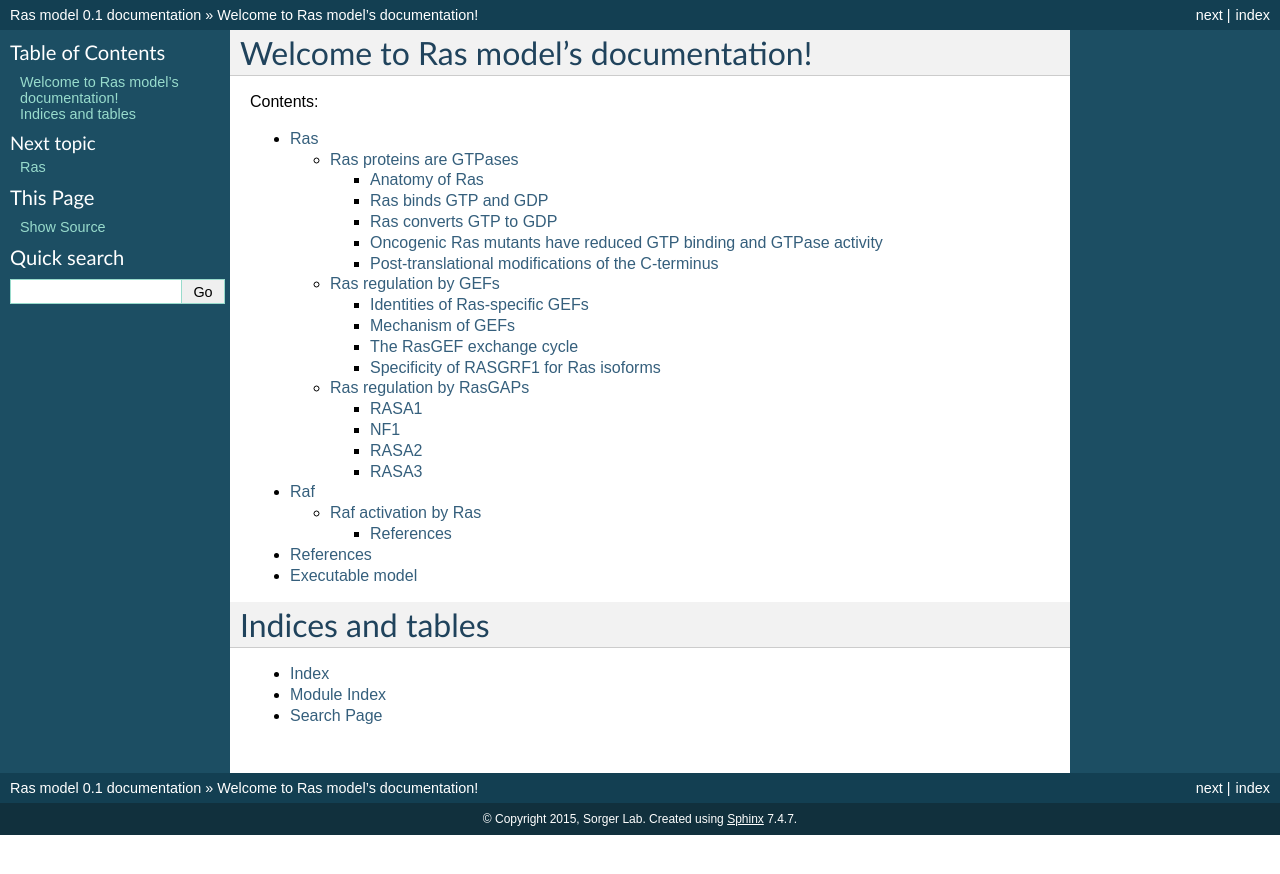
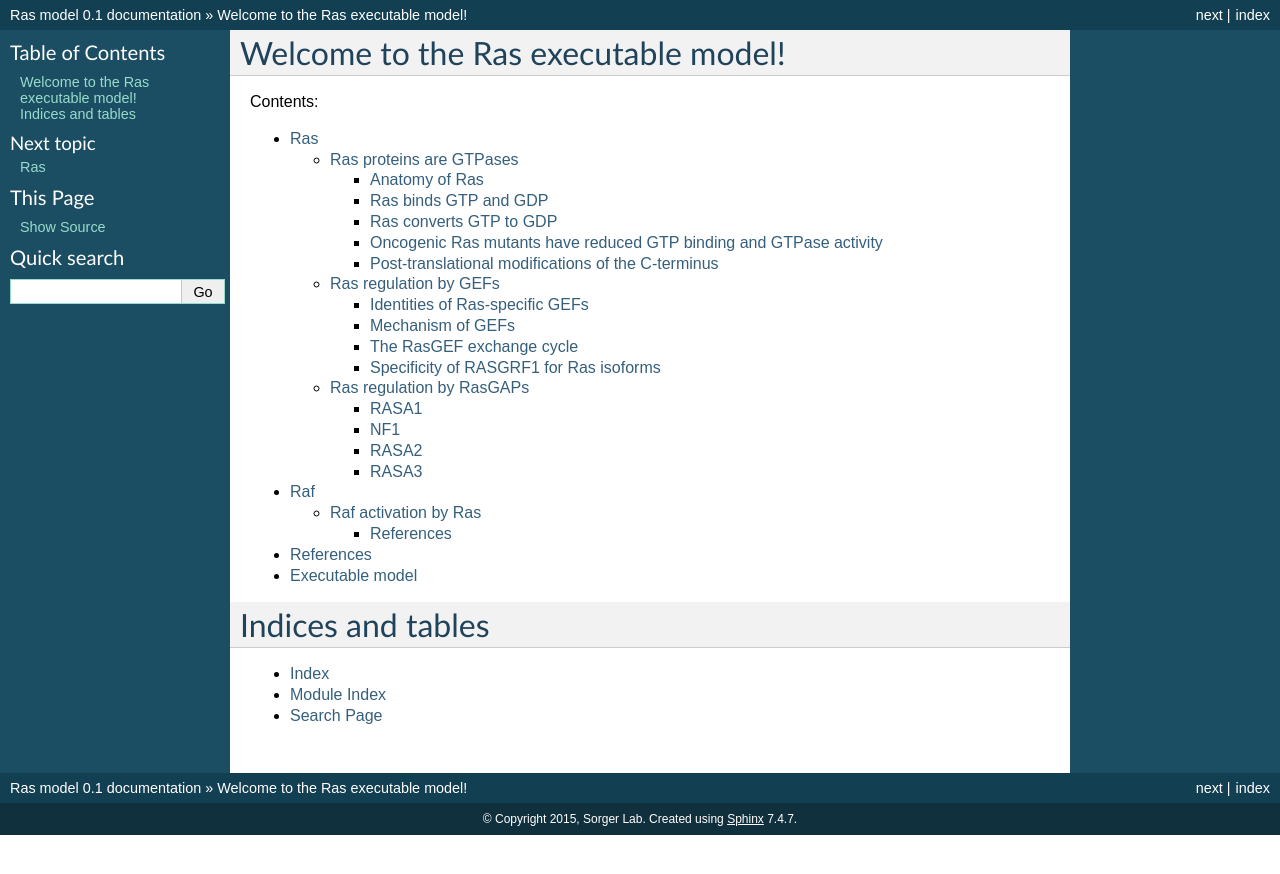
Before and after one commit to sorgerlab/rasmodel, a Sphinx documentation site: the page built from doc/index.rst, in a window 1280 px wide. Shown: the top 874 px of the page. Built offline with Sphinx 7.4.7, drawn with Linux system fonts in a browser that asks for light colours.

Commit message:
Changed title of documentation

```diff
--- a/doc/index.rst
+++ b/doc/index.rst
@@ -3,8 +3,8 @@
    You can adapt this file completely to your liking, but it should at least
    contain the root `toctree` directive.
 
-Welcome to Ras model's documentation!
-=====================================
+Welcome to the Ras executable model!
+====================================
 
 Contents:
 
```
